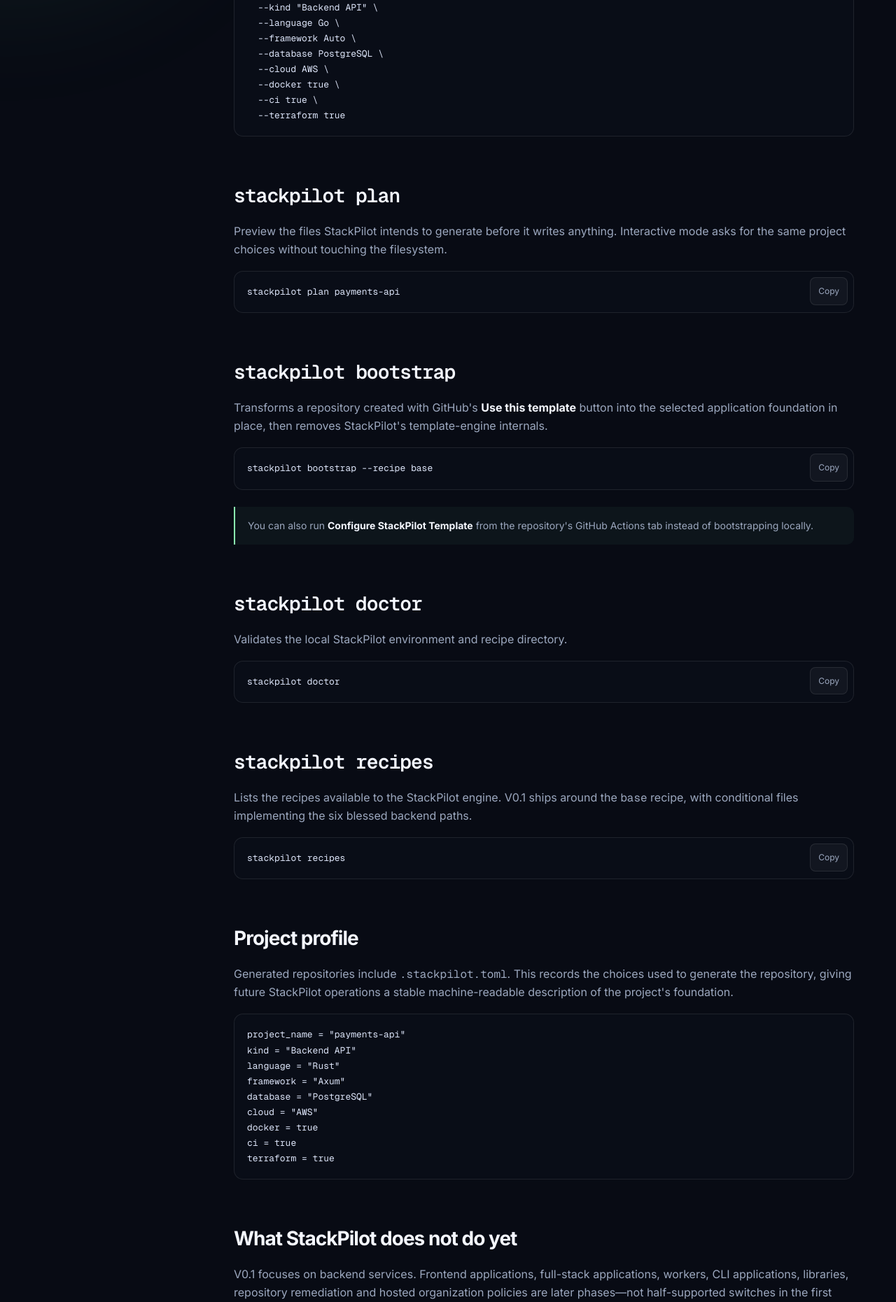
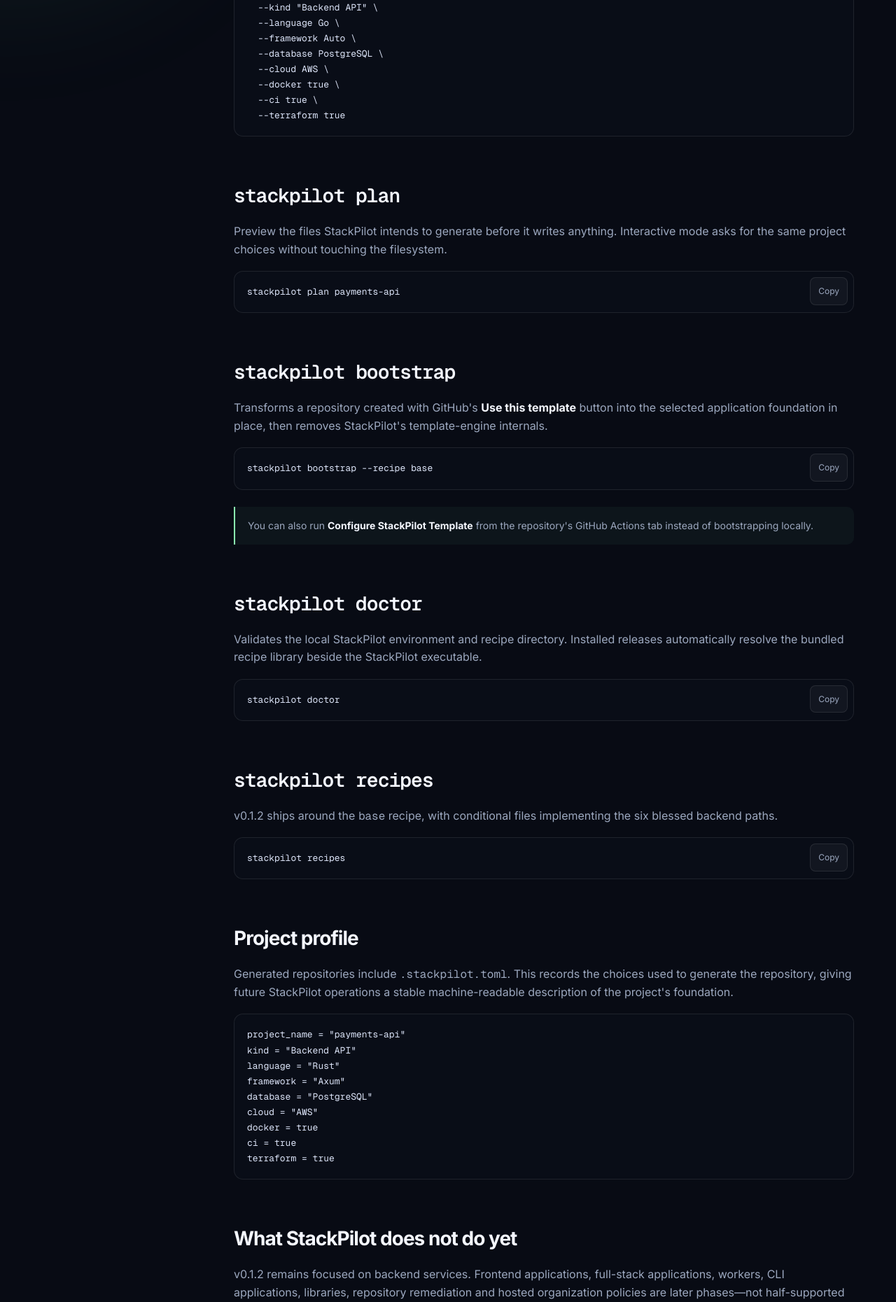
Before and after one commit to gODtECH-Ctl-Create/StackPilot, an Astro site in the folder website/: page /StackPilot/docs in a window 1280 px wide. Shown: the part 940-2800 px from the top of the page at 70% size. Built offline with nearby package versions, Linux system fonts and the light colour scheme; Astro itself is replaced by a stand-in of ours.

Commit message:
docs: align CLI docs with current release

```diff
--- a/website/src/pages/docs/index.astro
+++ b/website/src/pages/docs/index.astro
@@ -1,12 +1,13 @@
 ---
 import Layout from '../../layouts/Layout.astro';
+import { currentTag } from '../../data/site';
 const base = import.meta.env.BASE_URL;
 const href = (path = '') => `${base}${path}`;
 ---
-<Layout current="docs" title="Documentation — StackPilot">
+<Layout current="docs" title={`Documentation ${currentTag} — StackPilot`}>
   <section class="page-hero">
     <div class="shell">
-      <div class="section-kicker">Documentation</div>
+      <div class="section-kicker">Documentation · {currentTag}</div>
       <h1>Build from the golden path.</h1>
       <p>StackPilot is intentionally small at the surface. You choose the service language and deployment profile; StackPilot supplies tested engineering defaults.</p>
     </div>
@@ -55,11 +56,11 @@
       <div class="note">You can also run <strong>Configure StackPilot Template</strong> from the repository's GitHub Actions tab instead of bootstrapping locally.</div>
 
       <h2 id="doctor"><code>stackpilot doctor</code></h2>
-      <p>Validates the local StackPilot environment and recipe directory.</p>
+      <p>Validates the local StackPilot environment and recipe directory. Installed releases automatically resolve the bundled recipe library beside the StackPilot executable.</p>
       <div class="code-block"><button class="copy-button" data-copy="doctor-code">Copy</button><pre id="doctor-code"><code>stackpilot doctor</code></pre></div>
 
       <h2 id="recipes"><code>stackpilot recipes</code></h2>
-      <p>Lists the recipes available to the StackPilot engine. V0.1 ships around the <code>base</code> recipe, with conditional files implementing the six blessed backend paths.</p>
+      <p>{currentTag} ships around the <code>base</code> recipe, with conditional files implementing the six blessed backend paths.</p>
       <div class="code-block"><button class="copy-button" data-copy="recipes-code">Copy</button><pre id="recipes-code"><code>stackpilot recipes</code></pre></div>
 
       <h2 id="profile">Project profile</h2>
@@ -75,7 +76,7 @@
 terraform = true</code></pre></div>
 
       <h2>What StackPilot does not do yet</h2>
-      <p>V0.1 focuses on backend services. Frontend applications, full-stack applications, workers, CLI applications, libraries, repository remediation and hosted organization policies are later phases—not half-supported switches in the first release.</p>
+      <p>{currentTag} remains focused on backend services. Frontend applications, full-stack applications, workers, CLI applications, libraries, repository remediation and hosted organization policies are later phases—not half-supported switches in the current release.</p>
     </article>
   </div>
 </Layout>
```
